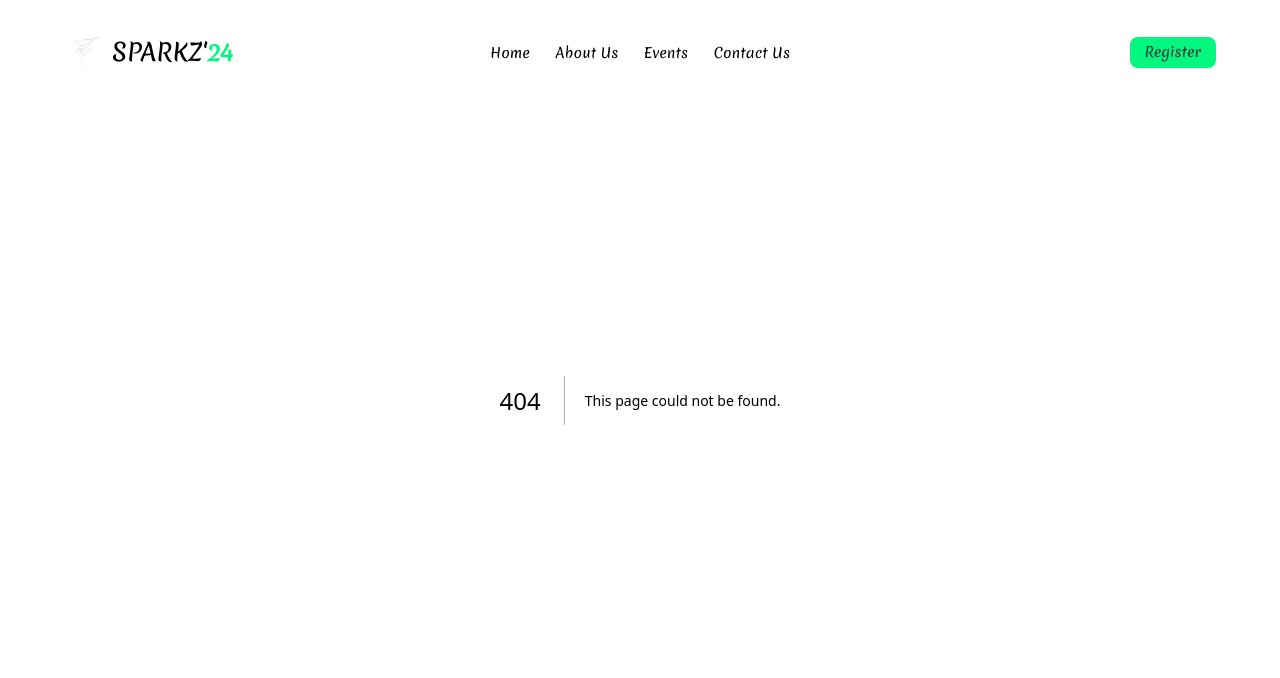
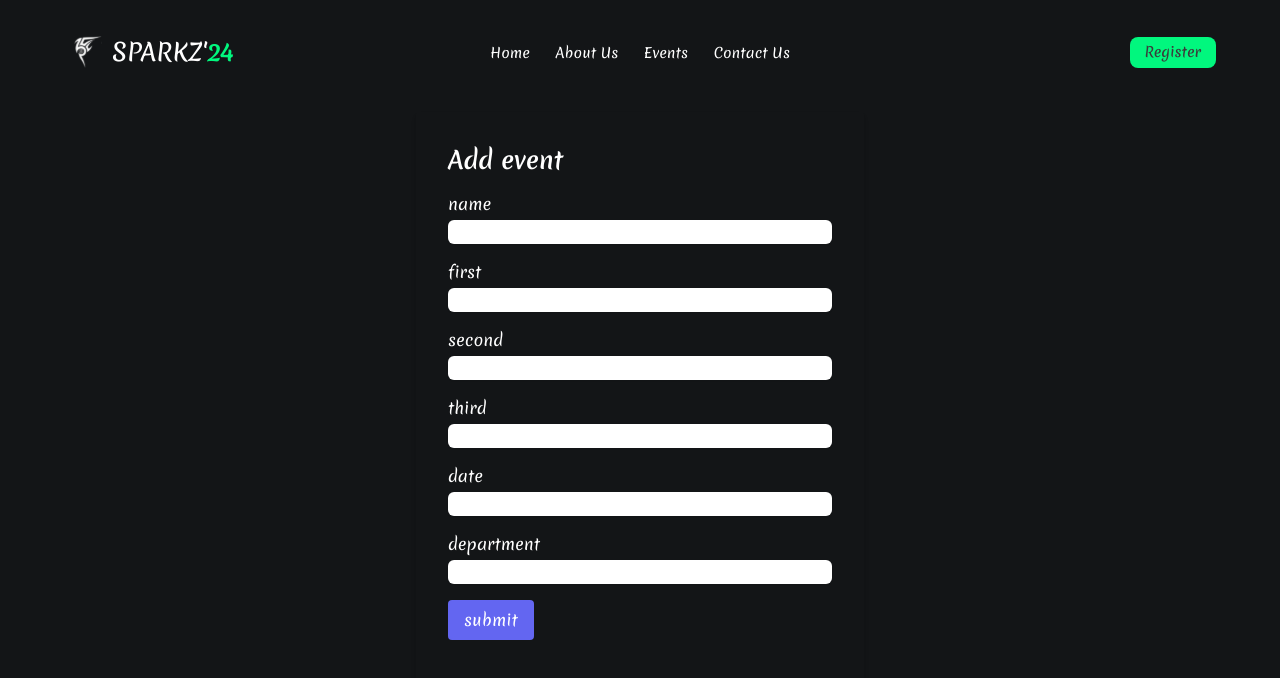
Before and after one commit to AbhishekNSanthosh/sparkz24, a Next.js app: page /dev/new in a window 1280 px wide. Before the commit this address had no page. Shown: the top 678 px of the page. Built offline with nearby package versions, Linux system fonts and the light colour scheme.

Commit message:
feat : add monogb database

```diff
--- a/package.json
+++ b/package.json
@@ -9,6 +9,8 @@
     "lint": "next lint"
   },
   "dependencies": {
+    "mongodb": "^6.5.0",
+    "mongoose": "^8.2.1",
     "next": "14.1.3",
     "react": "^18",
     "react-dom": "^18",
--- /dev/null
+++ b/src/app/api/events/new/route.js
@@ -0,0 +1,16 @@
+import Event from "@/models/events";
+import { connectToDB } from "@/utils/database";
+
+export const POST = async (request) => {
+  const { name, price, department, date } = await request.json();
+
+  try {
+    await connectToDB();
+    const newEvent = new Event({ name, price, department, date });
+
+    await newEvent.save();
+    return new Response(JSON.stringify(newEvent), { status: 201 });
+  } catch (error) {
+    return new Response("Failed to create a new prompt", { status: 500 });
+  }
+};
--- /dev/null
+++ b/src/app/dev/new/page.js
@@ -0,0 +1,112 @@
+"use client";
+import { useState } from "react";
+
+const page = () => {
+  const [submitting, setIsSubmitting] = useState(false);
+  const [post, setPost] = useState({ prompt: "", tag: "" });
+
+  const createPrompt = async (e) => {
+    e.preventDefault();
+    setIsSubmitting(true);
+
+    try {
+      const response = await fetch("/api/events/new", {
+        method: "POST",
+        body: JSON.stringify({
+          name: "test",
+          price: {
+            first: "100",
+            second: "300",
+            third: "1",
+          },
+          department: "cse",
+          date: "jan 01",
+        }),
+      });
+
+      if (response.ok) {
+        // router.push("/");
+      }
+    } catch (error) {
+      console.log(error);
+    } finally {
+      setIsSubmitting(false);
+    }
+  };
+
+  return (
+    <main className=" h-screen flex items-center justify-center">
+      <div className="p-8 rounded shadow-md w-full max-w-md">
+        <h2 className="text-2xl font-semibold mb-4">Add event</h2>
+        <form>
+          <div className="mb-4">
+            <label className="block text-white">name</label>
+            <input
+              type="text"
+              id="username"
+              name="username"
+              className="mt-1 block w-full rounded-md border-gray-300 shadow-sm focus:border-indigo-300 focus:ring focus:ring-indigo-200 focus:ring-opacity-50"
+            />
+          </div>
+          <div className="mb-4">
+            <label className="block text-white">first</label>
+            <input
+              type="text"
+              id="username"
+              name="username"
+              className="mt-1 block w-full rounded-md border-gray-300 shadow-sm focus:border-indigo-300 focus:ring focus:ring-indigo-200 focus:ring-opacity-50"
+            />
+          </div>
+          <div className="mb-4">
+            <label className="block text-white">second</label>
+            <input
+              type="text"
+              id="username"
+              name="username"
+              className="mt-1 block w-full rounded-md border-gray-300 shadow-sm focus:border-indigo-300 focus:ring focus:ring-indigo-200 focus:ring-opacity-50"
+            />
+          </div>
+          <div className="mb-4">
+            <label className="block text-white">third</label>
+            <input
+              type="text"
+              id="username"
+              name="username"
+              className="mt-1 block w-full rounded-md border-gray-300 shadow-sm focus:border-indigo-300 focus:ring focus:ring-indigo-200 focus:ring-opacity-50"
+            />
+          </div>
+          <div className="mb-4">
+            <label className="block text-white">date</label>
+            <input
+              type="text"
+              id="username"
+              name="username"
+              className="mt-1 block w-full rounded-md border-gray-300 shadow-sm focus:border-indigo-300 focus:ring focus:ring-indigo-200 focus:ring-opacity-50"
+            />
+          </div>
+          <div className="mb-4">
+            <label className="block text-white">department</label>
+            <input
+              type="text"
+              id="username"
+              name="username"
+              className="mt-1 block w-full rounded-md border-gray-300 shadow-sm focus:border-indigo-300 focus:ring focus:ring-indigo-200 focus:ring-opacity-50"
+            />
+          </div>
+
+          <div className="mb-4">
+            <button
+              type="submit"
+              onClick={createPrompt}
+              className="bg-indigo-500 text-white px-4 py-2 rounded hover:bg-indigo-600 focus:outline-none focus:bg-indigo-600"
+            >
+              submit
+            </button>
+          </div>
+        </form>
+      </div>
+    </main>
+  );
+};
+
+export default page;
--- /dev/null
+++ b/src/common/models/events.js
@@ -0,0 +1,19 @@
+import mongoose, { Schema, model, models } from "mongoose";
+
+const EventSchema = new Schema({
+  name: {
+    type: String,
+    require: [true, "Event is required"],
+  },
+  price: {
+    first: { type: String, require: [true, "first is required"] },
+    second: { type: String },
+    third: { type: String },
+  },
+  department: { type: String, require: [true, "depatment is required"] },
+  date: { type: String, require: [true, "date is required"] },
+});
+
+const Event = models.Event || model("Event", EventSchema);
+
+export default Event;
--- /dev/null
+++ b/src/common/utils/database.js
@@ -0,0 +1,23 @@
+import mongoose from "mongoose";
+
+let isConnected = false;
+
+export const connectToDB = async () => {
+  mongoose.set("strictQuery", true);
+  if (isConnected) {
+    console.log("Already connected");
+    return;
+  }
+
+  try {
+    await mongoose.connect(process.env.MANGODB_URL, {
+      dbName: "sparkz24",
+    });
+    isConnected = true;
+    console.log("====================================");
+    console.log("Sucessfully connected");
+    console.log("====================================");
+  } catch (error) {
+    console.log(error);
+  }
+};
```
Also changed, not shown: jsconfig.json (+47 -15 lines), 2 other files (tests, documents, lock files or other folders).
